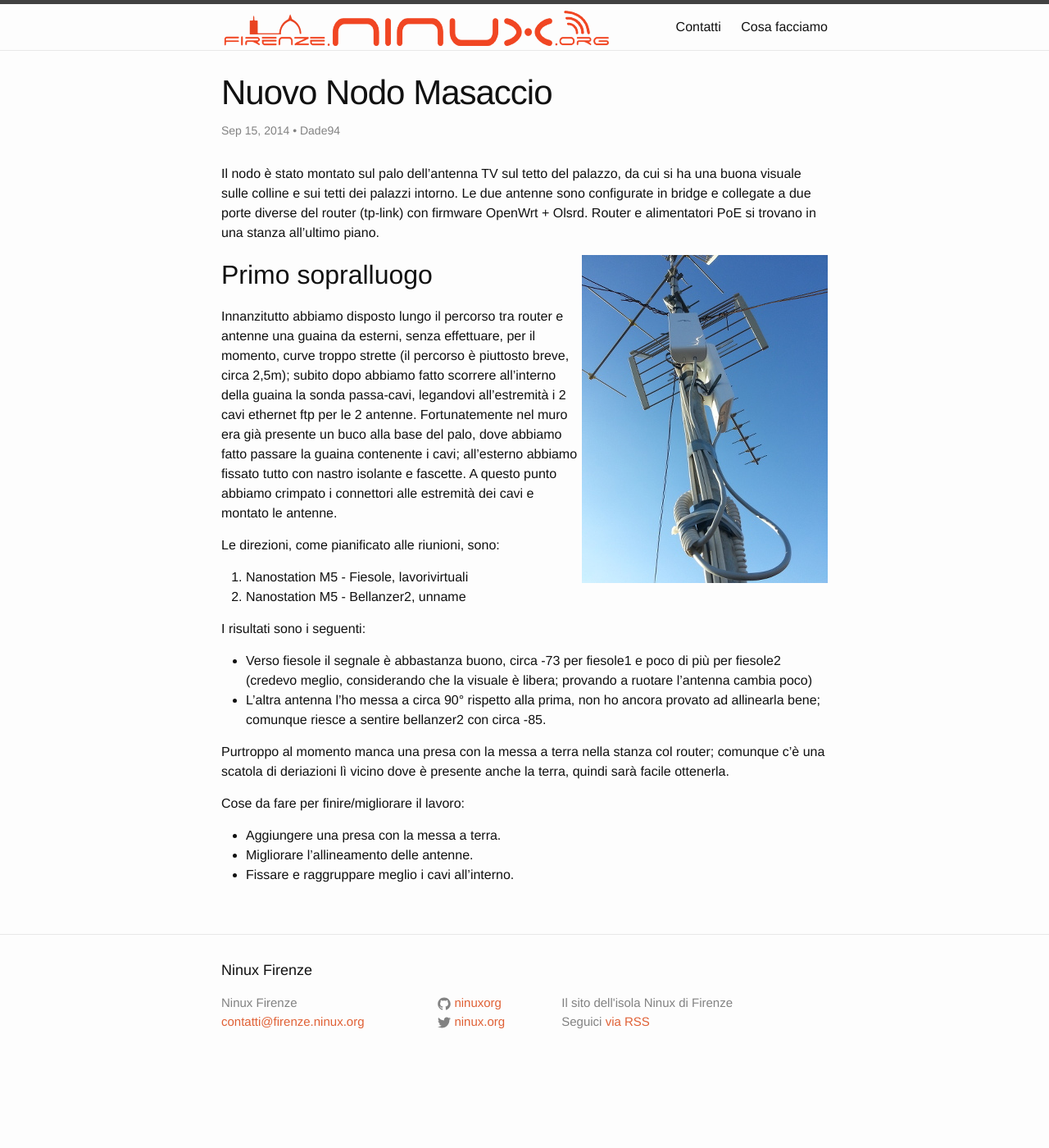
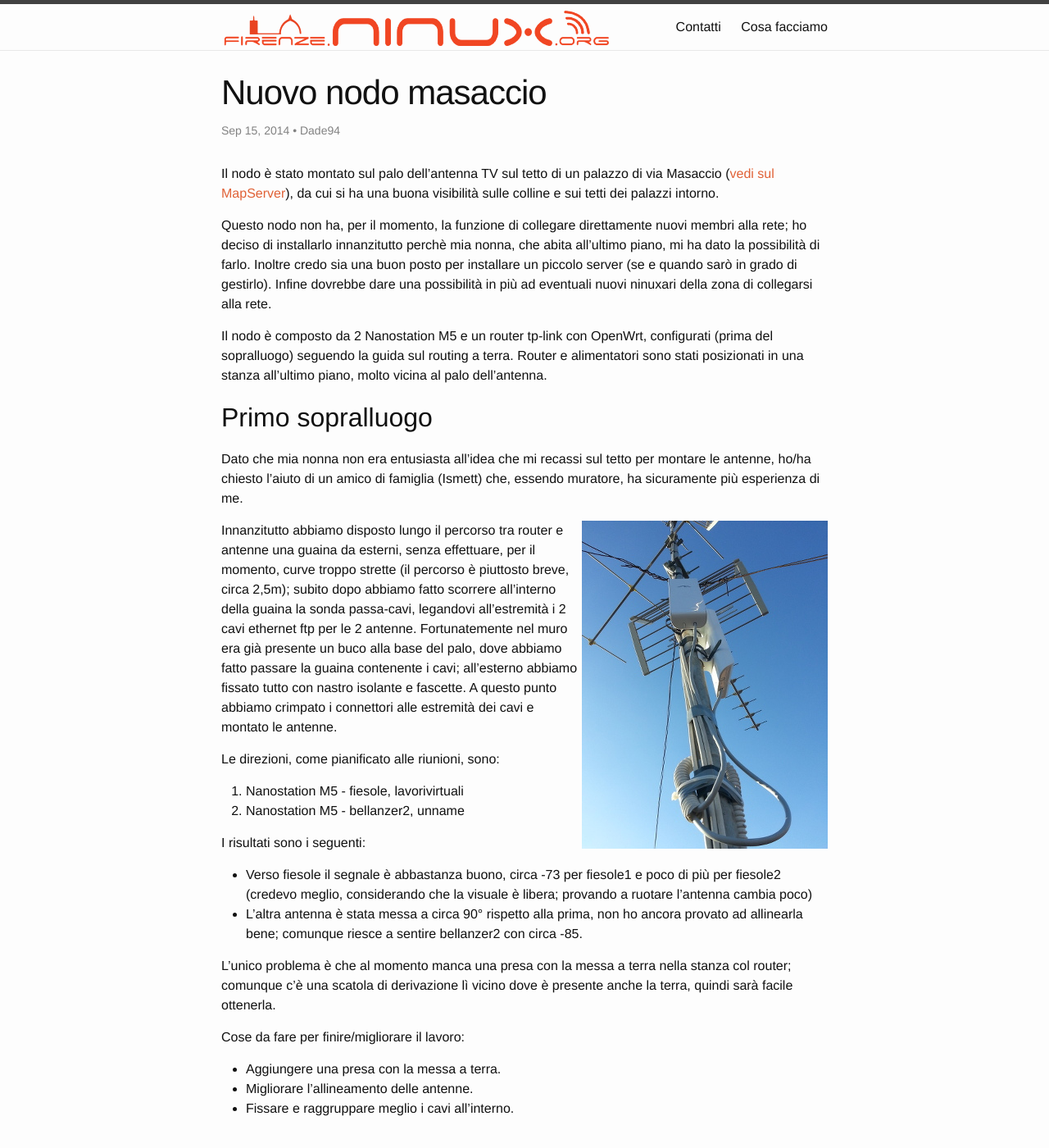
Before and after one commit to ninux-fi/firenze.ninux.org___old, a Jekyll site: the page built from _posts/2014-09-15-nuovo-nodo-masaccio.md, in a window 1280 px wide and 1400 px high. Shown: the whole window at 82% size. Built offline with Jekyll 4.4.1, drawn with Linux system fonts in a browser that asks for light colours; comment, search, counter and statistics services are not loaded.

Commit message:
Modifiche ad articolo "Nuovo nodo masaccio"

```diff
--- a/_posts/2014-09-15-nuovo-nodo-masaccio.md
+++ b/_posts/2014-09-15-nuovo-nodo-masaccio.md
@@ -1,31 +1,38 @@
 ---
+title: Nuovo nodo masaccio
 author: Dade94
 layout: post
 ---
 
-Il nodo è stato montato sul palo dell'antenna TV sul tetto del palazzo, da cui si ha una buona visuale sulle colline e sui tetti dei palazzi intorno.
-Le due antenne sono configurate in bridge e collegate a due porte diverse del router (tp-link) con firmware OpenWrt + Olsrd. Router e alimentatori PoE si trovano in una stanza all'ultimo piano.
+Il nodo è stato montato sul palo dell'antenna TV sul tetto di un palazzo di via Masaccio ([vedi sul MapServer](http://map.ninux.org/select/firenzemasaccio1/)), da cui si ha una buona visibilità sulle colline e sui tetti dei palazzi intorno.
+
+Questo nodo non ha, per il momento, la funzione di collegare direttamente nuovi membri alla rete; ho deciso di installarlo innanzitutto perchè mia nonna, che abita all'ultimo piano, mi ha dato la possibilità di farlo. Inoltre credo sia una buon posto per installare un piccolo server (se e quando sarò in grado di gestirlo). Infine dovrebbe dare una possibilità in più ad eventuali nuovi ninuxari della zona di collegarsi alla rete.
+
+
+Il nodo è composto da 2 Nanostation M5 e un router tp-link con OpenWrt, configurati (prima del sopralluogo) seguendo la guida sul routing a terra. Router e alimentatori sono stati posizionati in una stanza all'ultimo piano, molto vicina al palo dell'antenna.
+
+
+## Primo sopralluogo
+
+Dato che mia nonna non era entusiasta all'idea che mi recassi sul tetto per montare le antenne, ho/ha chiesto l'aiuto di un amico di famiglia (Ismett) che, essendo muratore, ha sicuramente più esperienza di me.
 
 <div style="float: right" markdown="1">
 ![antenne](/images/antenne_masaccio.jpg)
 </div>
 
-## Primo sopralluogo
-
-Innanzitutto abbiamo disposto lungo il percorso tra router e antenne una guaina da esterni, senza effettuare, per il momento, curve troppo strette (il percorso è piuttosto breve, circa 2,5m); subito dopo abbiamo fatto scorrere all'interno della guaina la sonda passa-cavi, legandovi all'estremità i 2 cavi ethernet ftp per le 2 antenne. Fortunatemente nel muro era già presente un buco alla base del palo, dove abbiamo fatto passare la guaina contenente i cavi; all'esterno abbiamo fissato tutto con nastro isolante e fascette.
-A questo punto abbiamo crimpato i connettori alle estremità dei cavi e montato le antenne.
+Innanzitutto abbiamo disposto lungo il percorso tra router e antenne una guaina da esterni, senza effettuare, per il momento, curve troppo strette (il percorso è piuttosto breve, circa 2,5m); subito dopo abbiamo fatto scorrere all’interno della guaina la sonda passa-cavi, legandovi all’estremità i 2 cavi ethernet ftp per le 2 antenne. Fortunatemente nel muro era già presente un buco alla base del palo, dove abbiamo fatto passare la guaina contenente i cavi; all’esterno abbiamo fissato tutto con nastro isolante e fascette. A questo punto abbiamo crimpato i connettori alle estremità dei cavi e montato le antenne.
 
 Le direzioni, come pianificato alle riunioni, sono:
 
-1. Nanostation M5 - Fiesole, lavorivirtuali
-100. Nanostation M5 - Bellanzer2, unname
+1. Nanostation M5 - fiesole, lavorivirtuali
+1. Nanostation M5 - bellanzer2, unname
 
 I risultati sono i seguenti:
 
 * Verso fiesole il segnale è abbastanza buono, circa -73 per fiesole1 e poco di più per fiesole2 (credevo meglio, considerando che la visuale è libera; provando a ruotare l'antenna cambia poco)
-* L'altra antenna l'ho messa a circa 90° rispetto alla prima, non ho ancora provato ad allinearla bene; comunque riesce a sentire bellanzer2 con circa -85.
+* L'altra antenna è stata messa a circa 90° rispetto alla prima, non ho ancora provato ad allinearla bene; comunque riesce a sentire bellanzer2 con circa -85.
 
-Purtroppo al momento manca una presa con la messa a terra nella stanza col router; comunque c'è una scatola di deriazioni lì vicino dove è presente anche la terra, quindi sarà facile ottenerla.
+L'unico problema è che al momento manca una presa con la messa a terra nella stanza col router; comunque c'è una scatola di derivazione lì vicino dove è presente anche la terra, quindi sarà facile ottenerla.
 
 Cose da fare per finire/migliorare il lavoro:
 
```
